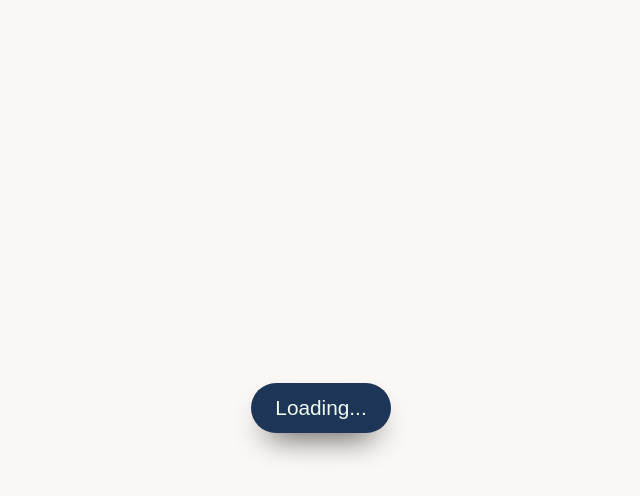
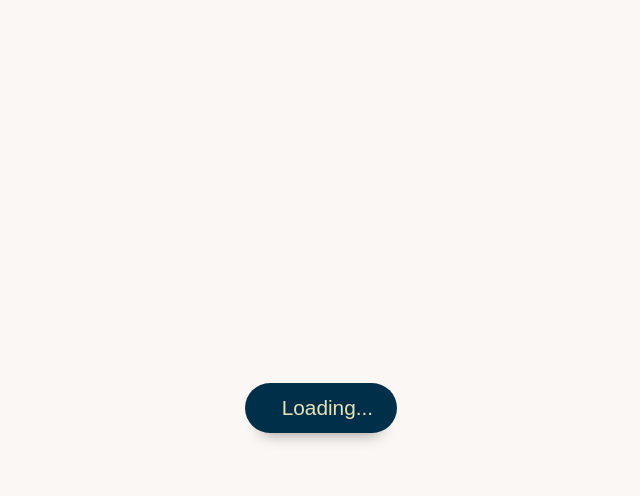
Before and after one commit to pmiidev/button-spinner, a plain HTML site: page index.html in a window 1280 px wide. In both pictures the pointer is over the button "Loading...". Shown: the whole page, without its empty margins (319-959 px from the left). Drawn offline with Linux system fonts and the light colour scheme.

Commit message:
Update style: btn:hover and btn__text

```diff
--- a/style.css
+++ b/style.css
@@ -19,3 +19,13 @@ body{
     transition: 0.3s ease;
     box-shadow: 0 1rem 2rem -1rem rgba(0,0,0,1.445);
 }
+
+.btn:hover{
+    background-color: #003049;
+    color: #eae2b7;
+    box-shadow: 0 1rem 1rem -1rem rgba(0,0,0,0.445);
+}
+
+.btn__text{
+    margin-left: 00.8rem;
+}
```
